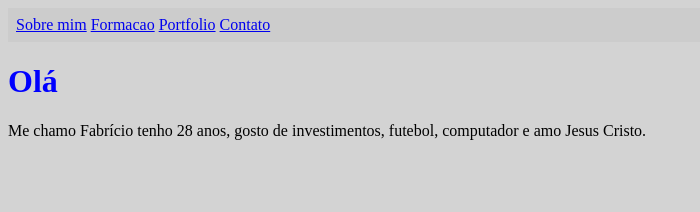
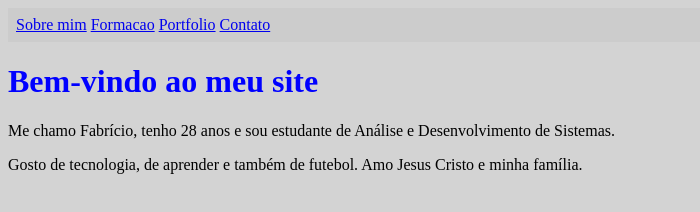
Before and after one commit to fbcmartinsjr/fabriciojr, a plain HTML site: page index.html in a window 1280 px wide. Shown: the whole page, without its empty margins (0-700 px from the left). Drawn offline with Linux system fonts and the light colour scheme.

Commit message:
Update index.html

```diff
--- a/index.html
+++ b/index.html
@@ -14,7 +14,8 @@
         <a href="contato.html">Contato</a>
     </nav>
 
-    <h1>Olá</h1>
-    <p>Me chamo Fabrício tenho 28 anos, gosto de investimentos, futebol, computador e amo Jesus Cristo.</p>
+    <h1>Bem-vindo ao meu site</h1>
+    <p>Me chamo Fabrício, tenho 28 anos e sou estudante de Análise e Desenvolvimento de Sistemas.</p>
+    <p>Gosto de tecnologia, de aprender e também de futebol. Amo Jesus Cristo e minha família.</p>
 </body>
 </html>
```
